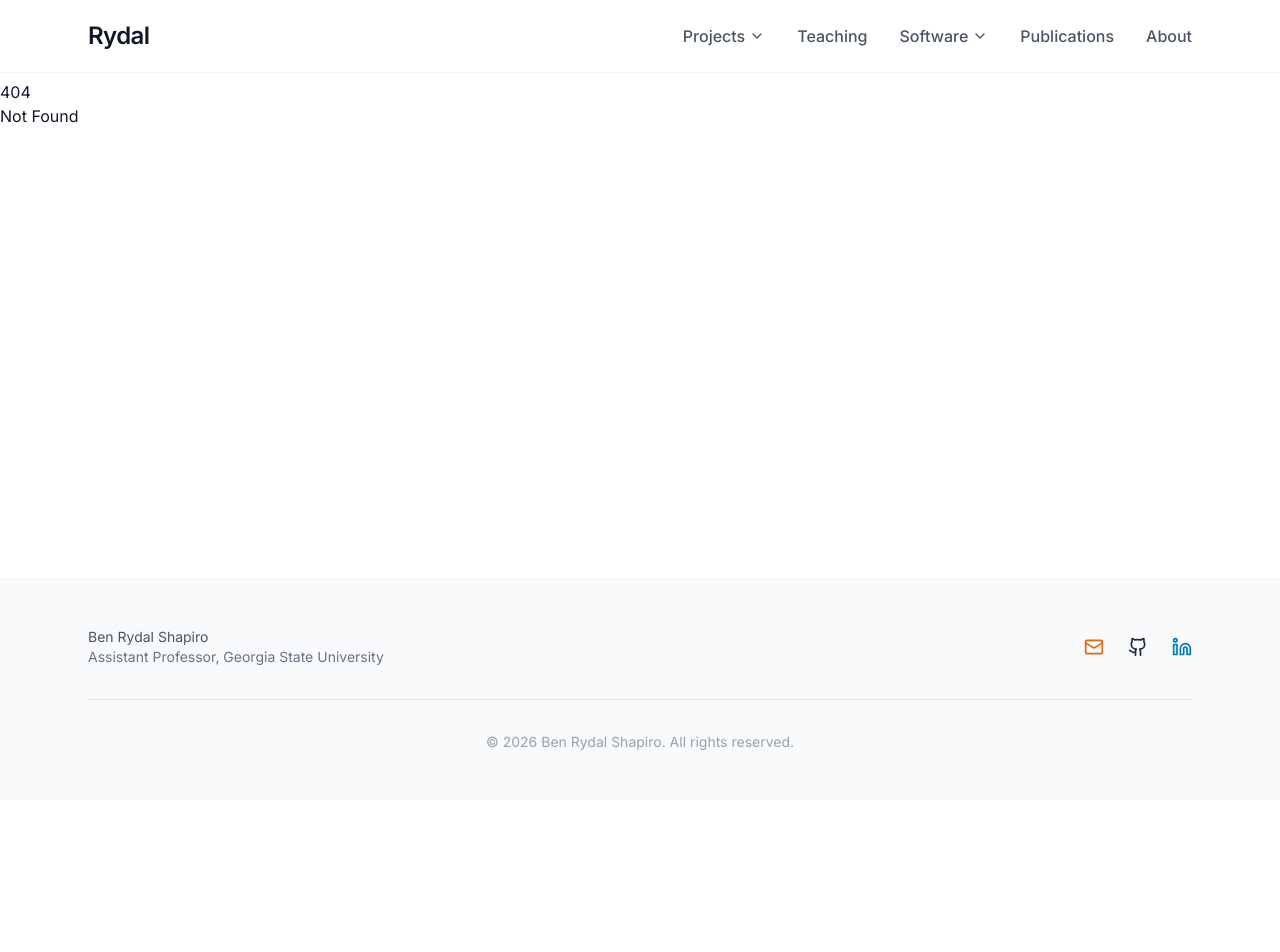
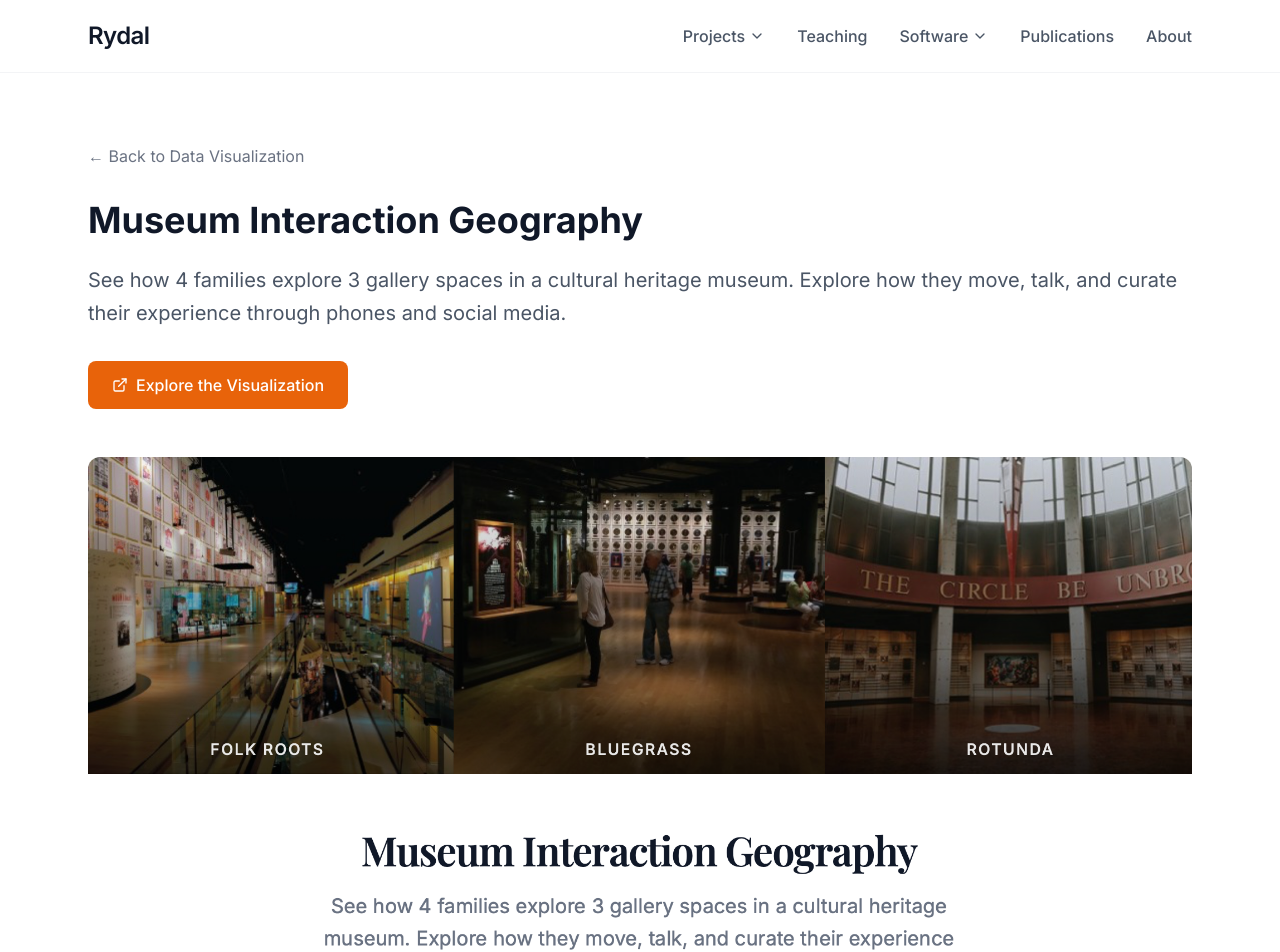
Before and after one commit to BenRydal/personal-site, a SvelteKit app: page /projects/museum-interaction-geography in a window 1280 px wide. Before the commit this address had no page. Shown: the top 952 px of the page. Before the commit the page ends 800 px from the top, so only its background shows below. Built offline with nearby package versions, Linux system fonts and the light colour scheme.

Commit message:
add museum-ig page

```diff
--- a/src/routes/projects/data-visualization/+page.svelte
+++ b/src/routes/projects/data-visualization/+page.svelte
@@ -15,6 +15,13 @@
 				'Interactive visualizations exploring patterns of street stop-and-frisk practices in New York City, revealing spatial and temporal patterns in police activity data.',
 			image: '/images/projects/stop-frisk-map.png',
 			href: '/projects/stop-frisk'
+		},
+		{
+			name: 'Museum Interaction Geography',
+			description:
+				'See how 4 families explore 3 gallery spaces in a cultural heritage museum. Explore how they move, talk, and curate their experience through phones and social media.',
+			image: '/images/projects/museum-visualization.png',
+			href: '/projects/museum-interaction-geography'
 		},
 		{
 			name: 'Bettering Data',
--- /dev/null
+++ b/src/routes/projects/museum-interaction-geography/+page.svelte
@@ -0,0 +1,55 @@
+<script lang="ts">
+	import { ExternalLink } from 'lucide-svelte';
+</script>
+
+<svelte:head>
+	<title>Museum Interaction Geography | Ben Rydal Shapiro</title>
+	<meta
+		name="description"
+		content="An interactive visualization exploring how people move and interact in museum spaces over time."
+	/>
+</svelte:head>
+
+<div class="max-w-6xl mx-auto px-6 py-16">
+	<nav class="mb-8">
+		<a
+			href="/projects/data-visualization"
+			class="text-gray-500 hover:text-gray-900 transition-colors"
+		>
+			&larr; Back to Data Visualization
+		</a>
+	</nav>
+
+	<h1 class="text-4xl font-bold text-gray-900">Museum Interaction Geography</h1>
+
+	<p class="mt-6 text-xl text-gray-600 leading-relaxed">
+		See how 4 families explore 3 gallery spaces in a cultural heritage museum. Explore how they
+		move, talk, and curate their experience through phones and social media.
+	</p>
+
+	<!-- Action Button -->
+	<div class="mt-8">
+		<a
+			href="https://museum-interaction-geography.vercel.app"
+			target="_blank"
+			rel="noopener noreferrer"
+			class="inline-flex items-center px-6 py-3 bg-highlight text-white font-medium rounded-lg hover:bg-highlight/90 transition-colors"
+		>
+			<ExternalLink class="mr-2 w-4 h-4" />
+			Explore the Visualization
+		</a>
+	</div>
+
+	<a
+		href="https://museum-interaction-geography.vercel.app"
+		target="_blank"
+		rel="noopener noreferrer"
+		class="block mt-12 rounded-xl overflow-hidden"
+	>
+		<img
+			src="/images/projects/museum-visualization.png"
+			alt="Museum Interaction Geography Visualization"
+			class="w-full hover:opacity-90 transition-opacity"
+		/>
+	</a>
+</div>
```
Also changed, not shown: static/images/projects/museum-visualization.png (added).
